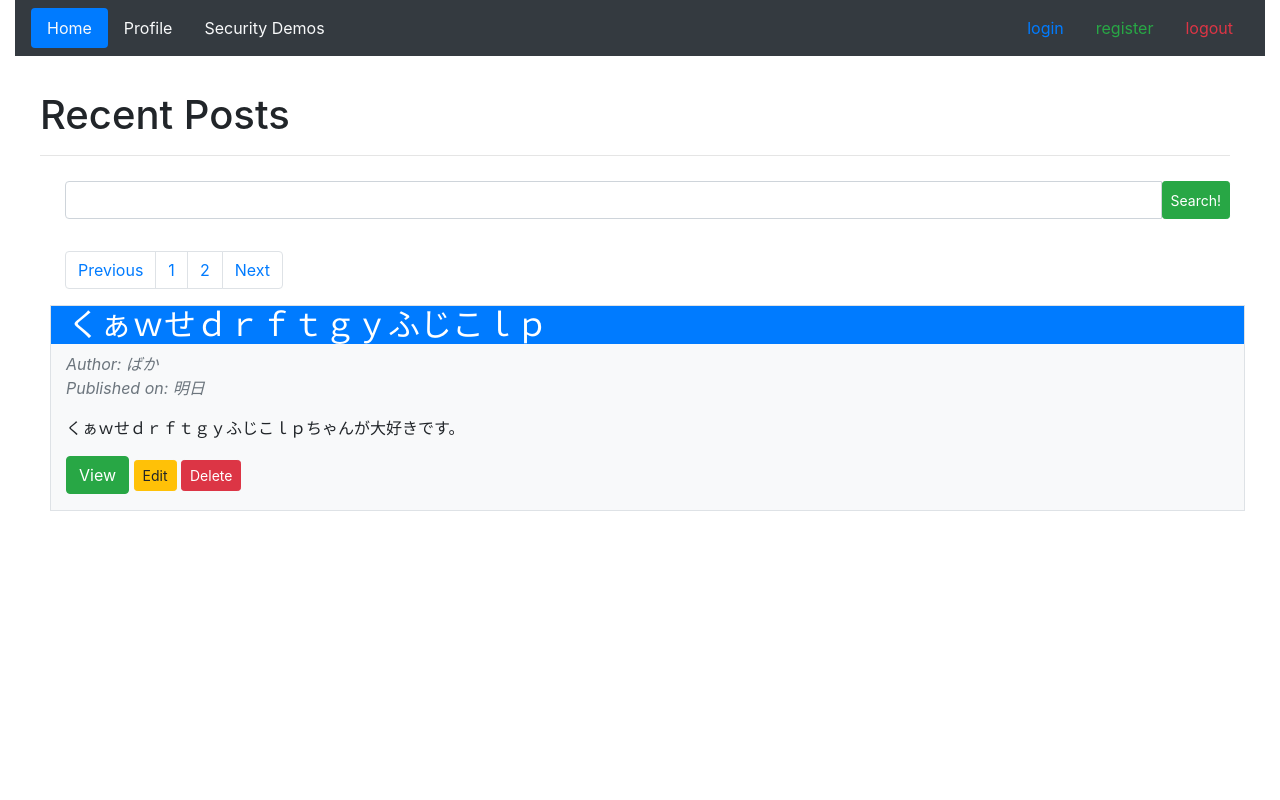
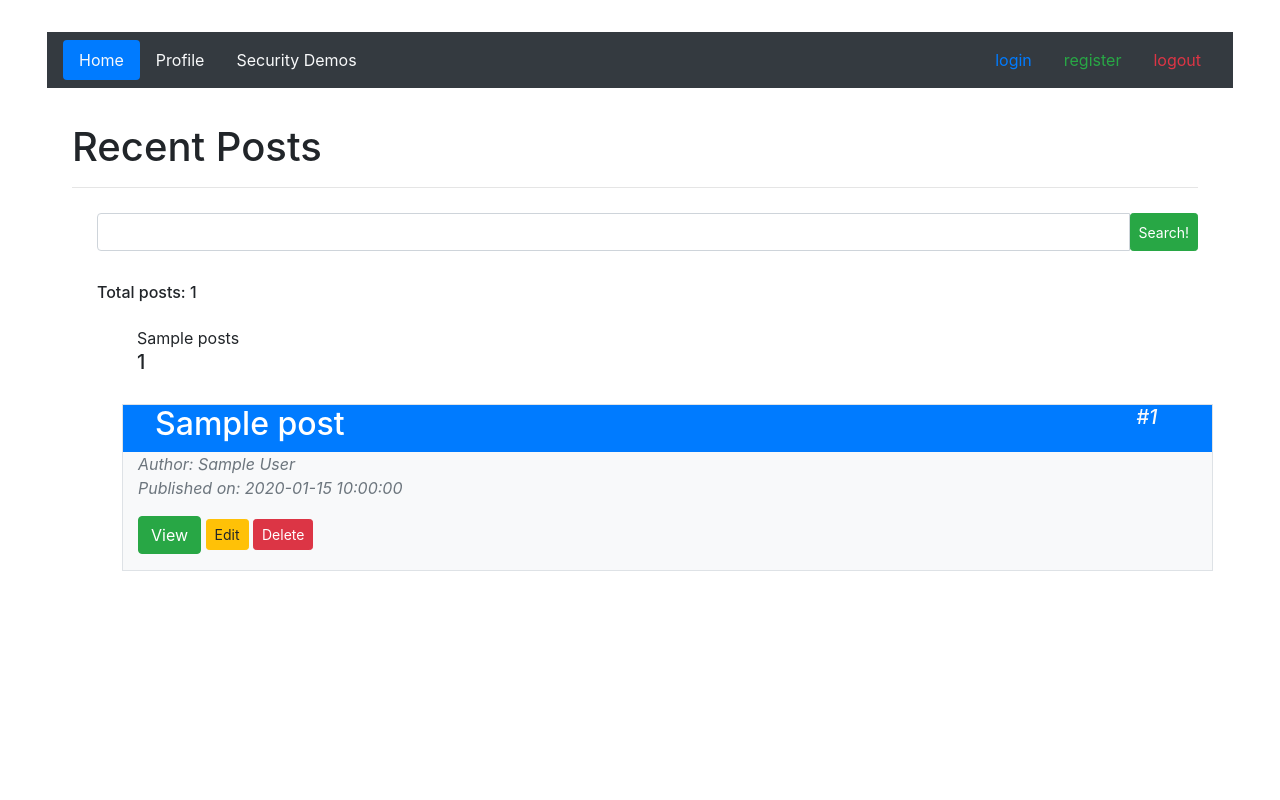
Before and after one commit to ika-musuko/security-blog-site, a Flask app: template project/templates/index.html in a window 1280 px wide. Run offline with Flask 2, Linux system fonts and the light colour scheme; the template is opened without the code that fills it: most values are stand-ins (such as "Sample title", 1, 10 or a date in 2020); some libraries are stand-ins or nearby versions.

Commit message:
start work on pagination and main views

```diff
--- a/project/__init__.py
+++ b/project/__init__.py
@@ -1,4 +1,6 @@
 from flask import Flask
 app = Flask(__name__)
+POSTS_PER_PAGE = 10
 
-from project.views import normal_views, error_views
+
+from project.views import auth_views, normal_views, error_views, view_utils
--- a/project/static/styles.css
+++ b/project/static/styles.css
@@ -29,3 +29,51 @@ hr{
     margin: 25px;
     margin-right: var(--right-margins);
 }
+body { padding: 2em; }
+
+
+/* Shared */
+.loginBtn {
+  box-sizing: border-box;
+  position: relative;
+  /* width: 13em;  - apply for fixed size */
+  margin: 0.2em;
+  padding: 0 15px 0 46px;
+  border: none;
+  text-align: left;
+  line-height: 34px;
+  white-space: nowrap;
+  border-radius: 0.2em;
+  font-size: 16px;
+  color: #FFF;
+}
+.loginBtn:before {
+  content: "";
+  box-sizing: border-box;
+  position: absolute;
+  top: 0;
+  left: 0;
+  width: 34px;
+  height: 100%;
+}
+.loginBtn:focus {
+  outline: none;
+}
+.loginBtn:active {
+  box-shadow: inset 0 0 0 32px rgba(0,0,0,0.1);
+}
+
+
+/* Google */
+.loginBtn--google {
+  /*font-family: "Roboto", Roboto, arial, sans-serif;*/
+  background: #DD4B39;
+}
+.loginBtn--google:before {
+  border-right: #BB3F30 1px solid;
+  background: url('https://s3-us-west-2.amazonaws.com/s.cdpn.io/14082/icon_google.png') 6px 6px no-repeat;
+}
+.loginBtn--google:hover,
+.loginBtn--google:focus {
+  background: #E74B37;
+}
--- a/project/templates/base.html
+++ b/project/templates/base.html
@@ -1,6 +1,16 @@
 {# base template #}
 {# links: home (all blog posts, paginated) demos          (login/register)/logout #}
 {# footer with privacy statement page #}
+{% macro populate_posts(posts) %}
+<ul>
+    {{ posts }}
+{% for post in posts %}
+    <h5>{{ post.id }}</h5>
+    {% include "post_block.html" %}
+{% endfor %}
+</ul>
+{% endmacro %}
+
 <html>
     <head>
         <link rel="stylesheet" href="https://stackpath.bootstrapcdn.com/bootstrap/4.1.0/css/bootstrap.min.css" integrity="sha384-9gVQ4dYFwwWSjIDZnLEWnxCjeSWFphJiwGPXr1jddIhOegiu1FwO5qRGvFXOdJZ4" crossorigin="anonymous">
--- a/project/templates/index.html
+++ b/project/templates/index.html
@@ -19,20 +19,20 @@
 
     {# pagination #}
     <div class="col-md-6">
+        <h6>Total posts: {{ total_posts }}</h6>
         <nav>
             <ul class="pagination">
-                <li class="page-item">
-                    <a class="page-link" href="#">Previous</a>
-                </li>
-                <li class="page-item">
-                    <a class="page-link" href="#">1</a>
-                </li>
-                <li class="page-item">
-                    <a class="page-link" href="#">2</a>
-                </li>
-                <li class="page-item">
-                    <a class="page-link" href="#">Next</a>
-                </li>
+                {#<li class="page-item">
+                    <a class="page-link" href="{{ url_for('index', page=page-1) }}">Previous</a>
+                </li>#}
+                {% for p in range(posts|length - 1) %}
+                    <li class="page-item">
+                        <a class="page-link" href="{{ url_for('index', page=p+1) }}">{{ p+1 }}</a>
+                    </li>
+                {% endfor %}
+                {#<li class="page-item">
+                    <a class="page-link" href="{{ url_for('index', page=page+1) }}">Next</a>
+                </li>#}
             </ul>
         </nav>
     </div>
@@ -41,23 +41,5 @@
 </div>
 
 {# blog posts #}
-<div class="row bg-light border">
-    <div class="col-md-12">
-        <h2 class="post-heading text-white bg-primary">
-            &nbsp;&nbsp;くぁｗせｄｒｆｔｇｙふじこｌｐ
-        </h2>
-        <p class="text-muted"><i>
-            Author: ばか<br/>
-            Published on: 明日<br/>
-        </i></p>
-        <p>
-           くぁｗせｄｒｆｔｇｙふじこｌｐちゃんが大好きです。
-        </p>
-        <p>
-            <button class="btn btn-success">View</button>
-            <button class="btn btn-sm btn-warning">Edit</button>
-            <button class="btn btn-sm btn-danger">Delete</button>
-        </p>
-    </div>
-</div>
+{{ populate_posts(posts) }}
 {% endblock %}
--- /dev/null
+++ b/project/templates/post_block.html
@@ -0,0 +1,28 @@
+<div class="row bg-light border top30">
+    <div class="col-md-12">
+        <div class="row bg-primary">
+            <div class="col-md-11">
+                <h2 class="text-white">
+                    &nbsp;&nbsp;{{ post["title"] }}
+                </h2>
+            </div>
+            <div class="col-md-1">
+                <h5 class="text-light"><i>
+                    #{{ post["id"] }}</i>
+                </h5>
+            </div>
+        </div>
+        <p class="text-muted"><i>
+            Author: {{ post["author"] }}<br/>
+            Published on: {{ post["published_on"] }}<br/>
+        </i></p>
+        <p>
+            {{ post["preview"] }}
+        </p>
+        <p>
+            <button class="btn btn-success">View</button>
+            <button class="btn btn-sm btn-warning">Edit</button>
+            <button class="btn btn-sm btn-danger">Delete</button>
+        </p>
+    </div>
+</div>
--- a/project/views/error_views.py
+++ b/project/views/error_views.py
@@ -8,15 +8,15 @@ from project import app
 
 
 @app.errorhandler(401)
-def unauthorized_error():
+def unauthorized_error(e):
     return "401 not authorized", 401
 
 
 @app.errorhandler(404)
-def not_found_error():
+def not_found_error(e):
     return "404 not found", 404
 
 
 @app.errorhandler(500)
-def internal_server_error():
+def internal_server_error(e):
     return "500 internal server error", 500
--- a/project/views/normal_views.py
+++ b/project/views/normal_views.py
@@ -4,14 +4,56 @@ normal_views.py
 routes for the normal views
 '''
 
-from flask import render_template, url_for, redirect
+from flask import render_template
 
-from project import app
-
+from project import app, POSTS_PER_PAGE
 
 @app.route('/')
-def index():
-    return render_template("index.html")
+@app.route('/index/')
+@app.route('/index/<int:page>')
+def index(page: int=1):
+    # query the database for page*POSTS_PER_PAGE ~ (page+1)*POSTS_PER_PAGE
+    #todo
+
+    posts = [
+         {
+              "title": "wow"
+            , "author": "wowcool"
+            , "published_on" : "Today"
+            , "preview" : "Oh yeah...wow"
+
+         }
+        ,{
+              "title": "Great"
+            , "author": "greatdude250"
+            , "published_on" : "Yesterday"
+            , "preview" : "Super great!"
+
+        }
+        ,{
+              "title": "I'm so awesome!"
+            , "author": "awesome_man_1"
+            , "published_on" : "Today"
+            , "preview" : "I am the most awesome man!"
+
+         }
+    ]*3
+
+    for i, post in enumerate(posts):
+        print(i)
+        post["id"] = i
+
+    print(*(post["id"]))
+
+    # array indexing starts on 0
+    ppage = page - 1
+    total_posts = len(posts)
+    print(ppage*POSTS_PER_PAGE, page*POSTS_PER_PAGE)
+    #posts = posts[ppage*POSTS_PER_PAGE:page*POSTS_PER_PAGE]
+    posts = posts[0:10]
+    print(posts)
+
+    return render_template("index.html", total_posts=total_posts, posts=posts, page=page)
 
 
 @app.route("/demos")
@@ -22,20 +64,6 @@ def demos():
 def your_profile():
     return "your profile"
 
-@app.route("/login")
-def login():
-    return "login"
-
-
-@app.route("/register")
-def register():
-    return "register"
-
-
-@app.route("/logout")
-def logout():
-    redirect(url_for("index"))
-
 
 @app.route("/post/<int:number>")
 def post(number: int):
--- /dev/null
+++ b/project/views/view_utils.py
@@ -0,0 +1,5 @@
+from project import app, POSTS_PER_PAGE
+
+@app.context_processor
+def inject_posts_per_page():
+    return dict(POSTS_PER_PAGE=POSTS_PER_PAGE)
```
Also changed, not shown: project/templates/login.html (+20 -0 lines), project/views/auth_views.py (added, +19 -0 lines).
